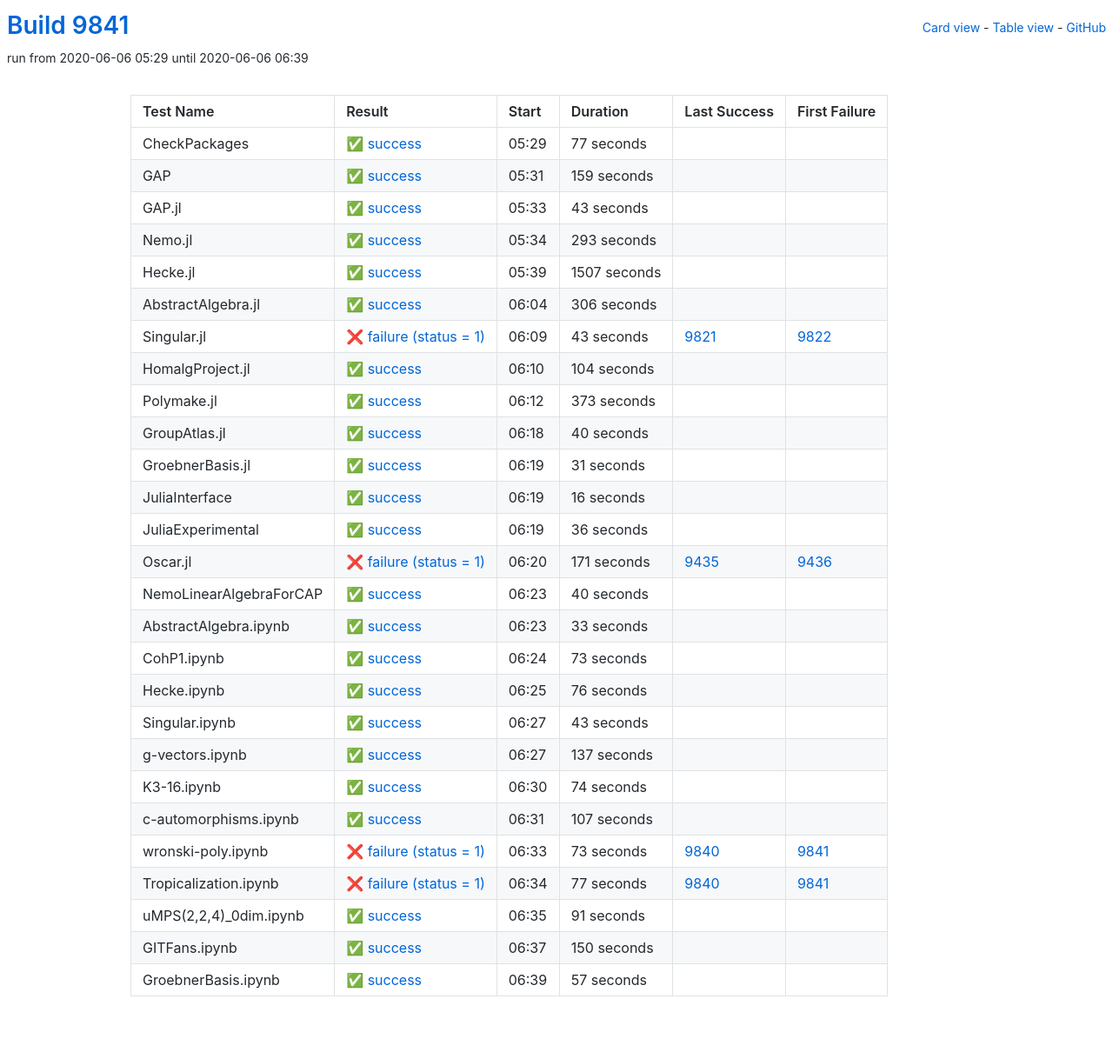
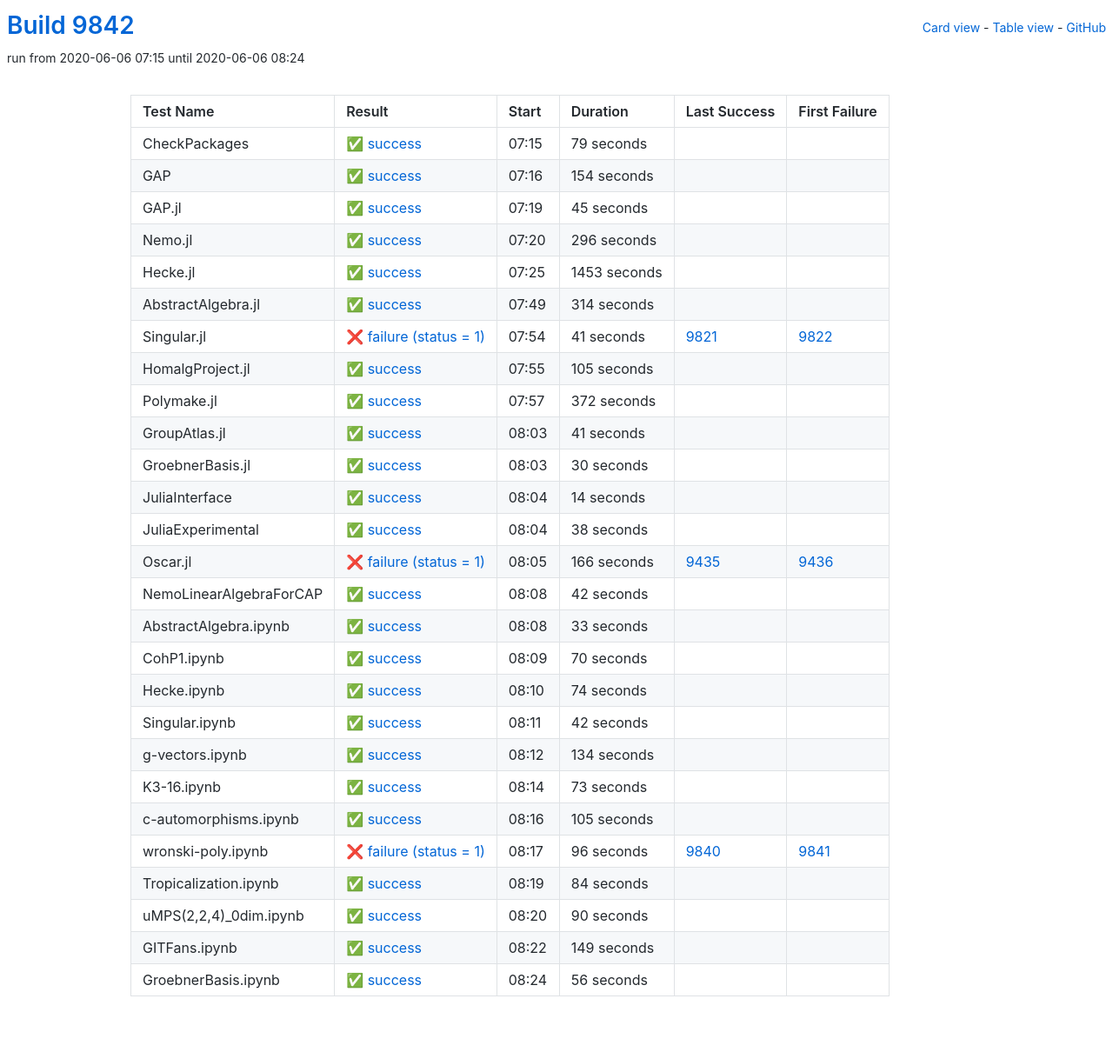
Before and after one commit to oscar-system/oscar-ci-status, a Jekyll site: the page built from table.html, in a window 1280 px wide. Shown: the whole page at 87% size. Built offline with Jekyll 4.4.1, drawn with Linux system fonts in a browser that asks for light colours.

Commit message:
Build 9842

```diff
--- a/_data/ci.yml
+++ b/_data/ci.yml
@@ -1,185 +1,185 @@
-build: 9841
-build_url: https://oscarci.mathematik.uni-kl.de/job/oscar/9841/
+build: 9842
+build_url: https://oscarci.mathematik.uni-kl.de/job/oscar/9842/
 job: oscar
 tests:
-- duration: 77
+- duration: 79
   exitcode: 0
   first_failure: false
   first_failure_url: null
   id: checkpackages
   last_success: false
   last_success_url: null
-  log: https://oscarci.mathematik.uni-kl.de/job/oscar/9841/artifact/logs/build-9841/CheckPackages.log
+  log: https://oscarci.mathematik.uni-kl.de/job/oscar/9842/artifact/logs/build-9842/CheckPackages.log
   name: CheckPackages
-  start: 2020-06-06 05:29
+  start: 2020-06-06 07:15
   status: success
   success: true
-- duration: 159
+- duration: 154
   exitcode: 0
   first_failure: false
   first_failure_url: null
   id: gap
   last_success: false
   last_success_url: null
-  log: https://oscarci.mathematik.uni-kl.de/job/oscar/9841/artifact/logs/build-9841/GAP.log
+  log: https://oscarci.mathematik.uni-kl.de/job/oscar/9842/artifact/logs/build-9842/GAP.log
   name: GAP
-  start: 2020-06-06 05:31
+  start: 2020-06-06 07:16
   status: success
   success: true
-- duration: 43
+- duration: 45
   exitcode: 0
   first_failure: false
   first_failure_url: null
   id: gap-jl
   last_success: false
   last_success_url: null
-  log: https://oscarci.mathematik.uni-kl.de/job/oscar/9841/artifact/logs/build-9841/GAP.jl.log
+  log: https://oscarci.mathematik.uni-kl.de/job/oscar/9842/artifact/logs/build-9842/GAP.jl.log
   name: GAP.jl
-  start: 2020-06-06 05:33
+  start: 2020-06-06 07:19
   status: success
   success: true
-- duration: 293
+- duration: 296
   exitcode: 0
   first_failure: false
   first_failure_url: null
   id: nemo-jl
   last_success: false
   last_success_url: null
-  log: https://oscarci.mathematik.uni-kl.de/job/oscar/9841/artifact/logs/build-9841/Nemo.jl.log
+  log: https://oscarci.mathematik.uni-kl.de/job/oscar/9842/artifact/logs/build-9842/Nemo.jl.log
   name: Nemo.jl
-  start: 2020-06-06 05:34
+  start: 2020-06-06 07:20
   status: success
   success: true
-- duration: 1507
+- duration: 1453
   exitcode: 0
   first_failure: false
   first_failure_url: null
   id: hecke-jl
   last_success: false
   last_success_url: null
-  log: https://oscarci.mathematik.uni-kl.de/job/oscar/9841/artifact/logs/build-9841/Hecke.jl.log
+  log: https://oscarci.mathematik.uni-kl.de/job/oscar/9842/artifact/logs/build-9842/Hecke.jl.log
   name: Hecke.jl
-  start: 2020-06-06 05:39
+  start: 2020-06-06 07:25
   status: success
   success: true
-- duration: 306
+- duration: 314
   exitcode: 0
   first_failure: false
   first_failure_url: null
   id: abstractalgebra-jl
   last_success: false
   last_success_url: null
-  log: https://oscarci.mathematik.uni-kl.de/job/oscar/9841/artifact/logs/build-9841/AbstractAlgebra.jl.log
+  log: https://oscarci.mathematik.uni-kl.de/job/oscar/9842/artifact/logs/build-9842/AbstractAlgebra.jl.log
   name: AbstractAlgebra.jl
-  start: 2020-06-06 06:04
+  start: 2020-06-06 07:49
   status: success
   success: true
-- duration: 43
+- duration: 41
   exitcode: 1
   first_failure: 9822
   first_failure_url: https://oscarci.mathematik.uni-kl.de/job/oscar/9822/
   id: singular-jl
   last_success: 9821
   last_success_url: https://oscarci.mathematik.uni-kl.de/job/oscar/9821/
-  log: https://oscarci.mathematik.uni-kl.de/job/oscar/9841/artifact/logs/build-9841/Singular.jl.log
+  log: https://oscarci.mathematik.uni-kl.de/job/oscar/9842/artifact/logs/build-9842/Singular.jl.log
   name: Singular.jl
-  start: 2020-06-06 06:09
+  start: 2020-06-06 07:54
   status: failure
   success: false
-- duration: 104
+- duration: 105
   exitcode: 0
   first_failure: false
   first_failure_url: null
   id: homalgproject-jl
   last_success: false
   last_success_url: null
-  log: https://oscarci.mathematik.uni-kl.de/job/oscar/9841/artifact/logs/build-9841/HomalgProject.jl.log
+  log: https://oscarci.mathematik.uni-kl.de/job/oscar/9842/artifact/logs/build-9842/HomalgProject.jl.log
   name: HomalgProject.jl
-  start: 2020-06-06 06:10
+  start: 2020-06-06 07:55
   status: success
   success: true
-- duration: 373
+- duration: 372
   exitcode: 0
   first_failure: false
   first_failure_url: null
   id: polymake-jl
   last_success: false
   last_success_url: null
-  log: https://oscarci.mathematik.uni-kl.de/job/oscar/9841/artifact/logs/build-9841/Polymake.jl.log
+  log: https://oscarci.mathematik.uni-kl.de/job/oscar/9842/artifact/logs/build-9842/Polymake.jl.log
   name: Polymake.jl
-  start: 2020-06-06 06:12
+  start: 2020-06-06 07:57
   status: success
   success: true
-- duration: 40
+- duration: 41
   exitcode: 0
   first_failure: false
   first_failure_url: null
   id: groupatlas-jl
   last_success: false
   last_success_url: null
-  log: https://oscarci.mathematik.uni-kl.de/job/oscar/9841/artifact/logs/build-9841/GroupAtlas.jl.log
+  log: https://oscarci.mathematik.uni-kl.de/job/oscar/9842/artifact/logs/build-9842/GroupAtlas.jl.log
   name: GroupAtlas.jl
-  start: 2020-06-06 06:18
+  start: 2020-06-06 08:03
   status: success
   success: true
-- duration: 31
+- duration: 30
   exitcode: 0
   first_failure: false
   first_failure_url: null
   id: groebnerbasis-jl
   last_success: false
   last_success_url: null
-  log: https://oscarci.mathematik.uni-kl.de/job/oscar/9841/artifact/logs/build-9841/GroebnerBasis.jl.log
+  log: https://oscarci.mathematik.uni-kl.de/job/oscar/9842/artifact/logs/build-9842/GroebnerBasis.jl.log
   name: GroebnerBasis.jl
-  start: 2020-06-06 06:19
+  start: 2020-06-06 08:03
   status: success
   success: true
-- duration: 16
+- duration: 14
   exitcode: 0
   first_failure: false
   first_failure_url: null
   id: juliainterface
   last_success: false
   last_success_url: null
-  log: https://oscarci.mathematik.uni-kl.de/job/oscar/9841/artifact/logs/build-9841/JuliaInterface.log
+  log: https://oscarci.mathematik.uni-kl.de/job/oscar/9842/artifact/logs/build-9842/JuliaInterface.log
   name: JuliaInterface
-  start: 2020-06-06 06:19
+  start: 2020-06-06 08:04
   status: success
   success: true
-- duration: 36
+- duration: 38
   exitcode: 0
   first_failure: false
   first_failure_url: null
   id: juliaexperimental
   last_success: false
   last_success_url: null
-  log: https://oscarci.mathematik.uni-kl.de/job/oscar/9841/artifact/logs/build-9841/JuliaExperimental.log
+  log: https://oscarci.mathematik.uni-kl.de/job/oscar/9842/artifact/logs/build-9842/JuliaExperimental.log
   name: JuliaExperimental
-  start: 2020-06-06 06:19
+  start: 2020-06-06 08:04
   status: success
   success: true
-- duration: 171
+- duration: 166
   exitcode: 1
   first_failure: 9436
   first_failure_url: https://oscarci.mathematik.uni-kl.de/job/oscar/9436/
   id: oscar-jl
   last_success: 9435
   last_success_url: https://oscarci.mathematik.uni-kl.de/job/oscar/9435/
-  log: https://oscarci.mathematik.uni-kl.de/job/oscar/9841/artifact/logs/build-9841/Oscar.jl.log
+  log: https://oscarci.mathematik.uni-kl.de/job/oscar/9842/artifact/logs/build-9842/Oscar.jl.log
   name: Oscar.jl
-  start: 2020-06-06 06:20
+  start: 2020-06-06 08:05
   status: failure
   success: false
-- duration: 40
+- duration: 42
   exitcode: 0
   first_failure: false
   first_failure_url: null
   id: nemolinearalgebraforcap
   last_success: false
   last_success_url: null
-  log: https://oscarci.mathematik.uni-kl.de/job/oscar/9841/artifact/logs/build-9841/NemoLinearAlgebraForCAP.log
+  log: https://oscarci.mathematik.uni-kl.de/job/oscar/9842/artifact/logs/build-9842/NemoLinearAlgebraForCAP.log
   name: NemoLinearAlgebraForCAP
-  start: 2020-06-06 06:23
+  start: 2020-06-06 08:08
   status: success
   success: true
 - duration: 33
@@ -189,140 +189,140 @@ tests:
   id: abstractalgebra-ipynb
   last_success: false
   last_success_url: null
-  log: https://oscarci.mathematik.uni-kl.de/job/oscar/9841/artifact/logs/build-9841/AbstractAlgebra.ipynb.log
+  log: https://oscarci.mathematik.uni-kl.de/job/oscar/9842/artifact/logs/build-9842/AbstractAlgebra.ipynb.log
   name: AbstractAlgebra.ipynb
-  start: 2020-06-06 06:23
+  start: 2020-06-06 08:08
+  status: success
+  success: true
+- duration: 70
+  exitcode: 0
+  first_failure: false
+  first_failure_url: null
+  id: cohp1-ipynb
+  last_success: false
+  last_success_url: null
+  log: https://oscarci.mathematik.uni-kl.de/job/oscar/9842/artifact/logs/build-9842/CohP1.ipynb.log
+  name: CohP1.ipynb
+  start: 2020-06-06 08:09
+  status: success
+  success: true
+- duration: 74
+  exitcode: 0
+  first_failure: false
+  first_failure_url: null
+  id: hecke-ipynb
+  last_success: false
+  last_success_url: null
+  log: https://oscarci.mathematik.uni-kl.de/job/oscar/9842/artifact/logs/build-9842/Hecke.ipynb.log
+  name: Hecke.ipynb
+  start: 2020-06-06 08:10
+  status: success
+  success: true
+- duration: 42
+  exitcode: 0
+  first_failure: false
+  first_failure_url: null
+  id: singular-ipynb
+  last_success: false
+  last_success_url: null
+  log: https://oscarci.mathematik.uni-kl.de/job/oscar/9842/artifact/logs/build-9842/Singular.ipynb.log
+  name: Singular.ipynb
+  start: 2020-06-06 08:11
+  status: success
+  success: true
+- duration: 134
+  exitcode: 0
+  first_failure: false
+  first_failure_url: null
+  id: g-vectors-ipynb
+  last_success: false
+  last_success_url: null
+  log: https://oscarci.mathematik.uni-kl.de/job/oscar/9842/artifact/logs/build-9842/g-vectors.ipynb.log
+  name: g-vectors.ipynb
+  start: 2020-06-06 08:12
   status: success
   success: true
 - duration: 73
   exitcode: 0
   first_failure: false
   first_failure_url: null
-  id: cohp1-ipynb
-  last_success: false
-  last_success_url: null
-  log: https://oscarci.mathematik.uni-kl.de/job/oscar/9841/artifact/logs/build-9841/CohP1.ipynb.log
-  name: CohP1.ipynb
-  start: 2020-06-06 06:24
-  status: success
-  success: true
-- duration: 76
-  exitcode: 0
-  first_failure: false
-  first_failure_url: null
-  id: hecke-ipynb
-  last_success: false
-  last_success_url: null
-  log: https://oscarci.mathematik.uni-kl.de/job/oscar/9841/artifact/logs/build-9841/Hecke.ipynb.log
-  name: Hecke.ipynb
-  start: 2020-06-06 06:25
-  status: success
-  success: true
-- duration: 43
-  exitcode: 0
-  first_failure: false
-  first_failure_url: null
-  id: singular-ipynb
-  last_success: false
-  last_success_url: null
-  log: https://oscarci.mathematik.uni-kl.de/job/oscar/9841/artifact/logs/build-9841/Singular.ipynb.log
-  name: Singular.ipynb
-  start: 2020-06-06 06:27
-  status: success
-  success: true
-- duration: 137
-  exitcode: 0
-  first_failure: false
-  first_failure_url: null
-  id: g-vectors-ipynb
-  last_success: false
-  last_success_url: null
-  log: https://oscarci.mathematik.uni-kl.de/job/oscar/9841/artifact/logs/build-9841/g-vectors.ipynb.log
-  name: g-vectors.ipynb
-  start: 2020-06-06 06:27
-  status: success
-  success: true
-- duration: 74
-  exitcode: 0
-  first_failure: false
-  first_failure_url: null
   id: k3-16-ipynb
   last_success: false
   last_success_url: null
-  log: https://oscarci.mathematik.uni-kl.de/job/oscar/9841/artifact/logs/build-9841/K3-16.ipynb.log
+  log: https://oscarci.mathematik.uni-kl.de/job/oscar/9842/artifact/logs/build-9842/K3-16.ipynb.log
   name: K3-16.ipynb
-  start: 2020-06-06 06:30
+  start: 2020-06-06 08:14
   status: success
   success: true
-- duration: 107
+- duration: 105
   exitcode: 0
   first_failure: false
   first_failure_url: null
   id: c-automorphisms-ipynb
   last_success: false
   last_success_url: null
-  log: https://oscarci.mathematik.uni-kl.de/job/oscar/9841/artifact/logs/build-9841/c-automorphisms.ipynb.log
+  log: https://oscarci.mathematik.uni-kl.de/job/oscar/9842/artifact/logs/build-9842/c-automorphisms.ipynb.log
   name: c-automorphisms.ipynb
-  start: 2020-06-06 06:31
+  start: 2020-06-06 08:16
   status: success
   success: true
-- duration: 73
+- duration: 96
   exitcode: 1
   first_failure: 9841
   first_failure_url: https://oscarci.mathematik.uni-kl.de/job/oscar/9841/
   id: wronski-poly-ipynb
   last_success: 9840
   last_success_url: https://oscarci.mathematik.uni-kl.de/job/oscar/9840/
-  log: https://oscarci.mathematik.uni-kl.de/job/oscar/9841/artifact/logs/build-9841/wronski-poly.ipynb.log
+  log: https://oscarci.mathematik.uni-kl.de/job/oscar/9842/artifact/logs/build-9842/wronski-poly.ipynb.log
   name: wronski-poly.ipynb
-  start: 2020-06-06 06:33
+  start: 2020-06-06 08:17
   status: failure
   success: false
-- duration: 77
-  exitcode: 1
-  first_failure: 9841
-  first_failure_url: https://oscarci.mathematik.uni-kl.de/job/oscar/9841/
+- duration: 84
+  exitcode: 0
+  first_failure: false
+  first_failure_url: null
   id: tropicalization-ipynb
-  last_success: 9840
-  last_success_url: https://oscarci.mathematik.uni-kl.de/job/oscar/9840/
-  log: https://oscarci.mathematik.uni-kl.de/job/oscar/9841/artifact/logs/build-9841/Tropicalization.ipynb.log
+  last_success: false
+  last_success_url: null
+  log: https://oscarci.mathematik.uni-kl.de/job/oscar/9842/artifact/logs/build-9842/Tropicalization.ipynb.log
   name: Tropicalization.ipynb
-  start: 2020-06-06 06:34
-  status: failure
-  success: false
-- duration: 91
+  start: 2020-06-06 08:19
+  status: success
+  success: true
+- duration: 90
   exitcode: 0
   first_failure: false
   first_failure_url: null
   id: umps-2-2-4-0dim-ipynb
   last_success: false
   last_success_url: null
-  log: https://oscarci.mathematik.uni-kl.de/job/oscar/9841/artifact/logs/build-9841/uMPS-2-2-4-_0dim.ipynb.log
+  log: https://oscarci.mathematik.uni-kl.de/job/oscar/9842/artifact/logs/build-9842/uMPS-2-2-4-_0dim.ipynb.log
   name: uMPS(2,2,4)_0dim.ipynb
-  start: 2020-06-06 06:35
+  start: 2020-06-06 08:20
   status: success
   success: true
-- duration: 150
+- duration: 149
   exitcode: 0
   first_failure: false
   first_failure_url: null
   id: gitfans-ipynb
   last_success: false
   last_success_url: null
-  log: https://oscarci.mathematik.uni-kl.de/job/oscar/9841/artifact/logs/build-9841/GITFans.ipynb.log
+  log: https://oscarci.mathematik.uni-kl.de/job/oscar/9842/artifact/logs/build-9842/GITFans.ipynb.log
   name: GITFans.ipynb
-  start: 2020-06-06 06:37
+  start: 2020-06-06 08:22
   status: success
   success: true
-- duration: 57
+- duration: 56
   exitcode: 0
   first_failure: false
   first_failure_url: null
   id: groebnerbasis-ipynb
   last_success: false
   last_success_url: null
-  log: https://oscarci.mathematik.uni-kl.de/job/oscar/9841/artifact/logs/build-9841/GroebnerBasis.ipynb.log
+  log: https://oscarci.mathematik.uni-kl.de/job/oscar/9842/artifact/logs/build-9842/GroebnerBasis.ipynb.log
   name: GroebnerBasis.ipynb
-  start: 2020-06-06 06:39
+  start: 2020-06-06 08:24
   status: success
   success: true
```
Also changed, not shown: README.md.
